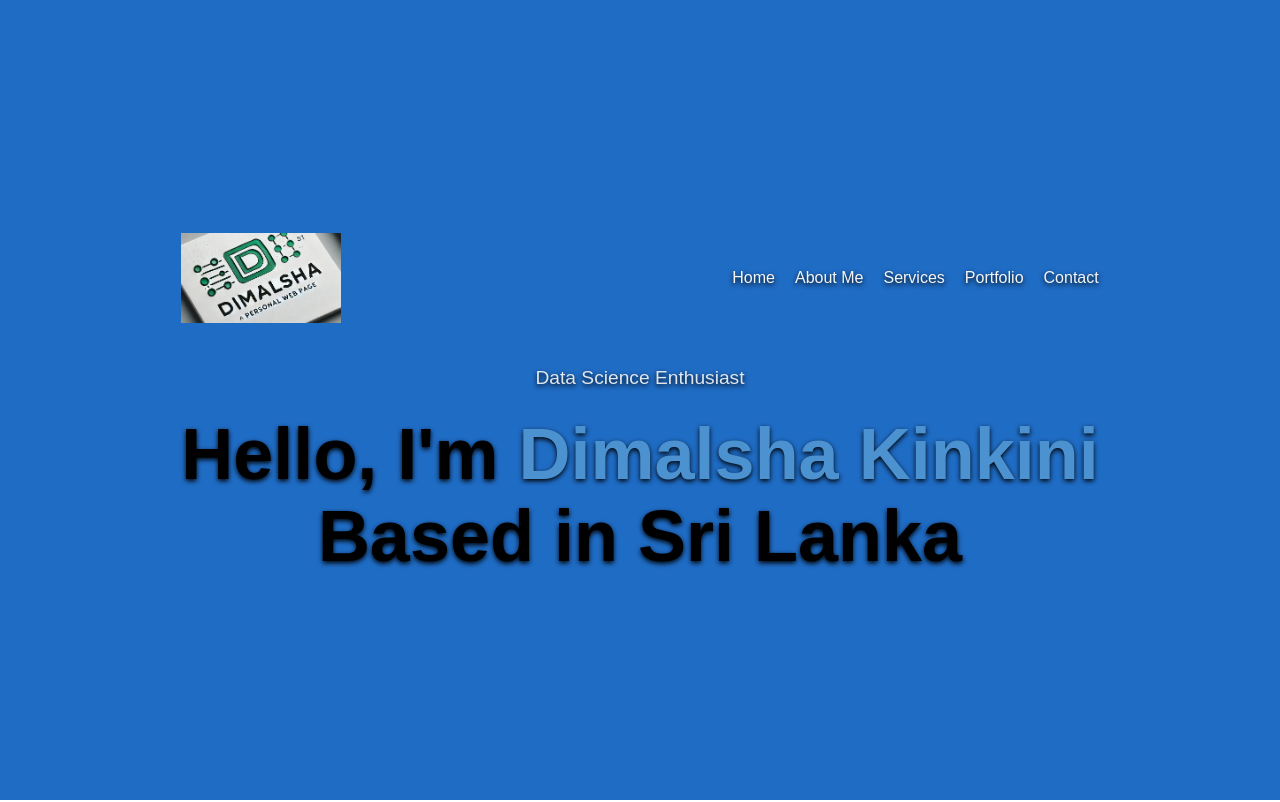
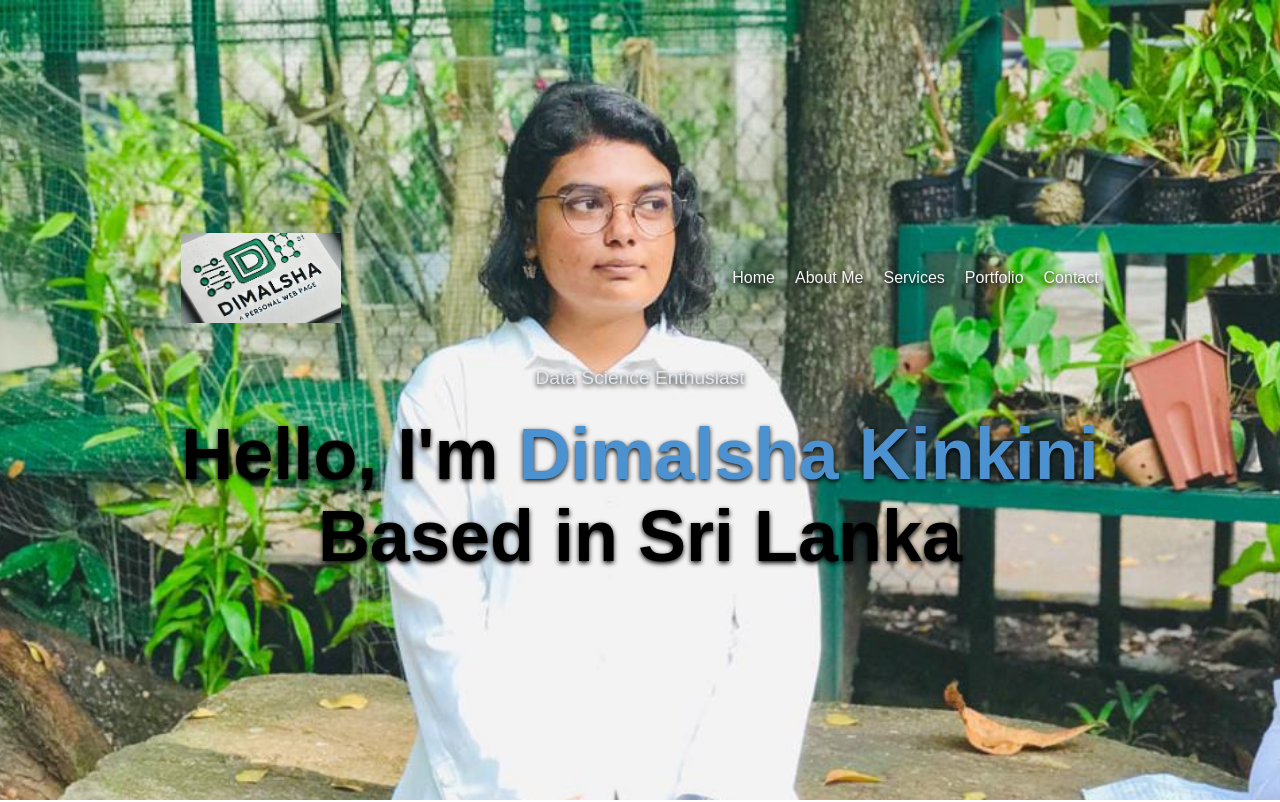
Before and after one commit to dim-cmd-bot/-din, a plain HTML site: page index.html in a window 1280 px wide. Shown: the top 802 px of the page. Drawn offline with Linux system fonts and the light colour scheme.

Commit message:
Update style.css

```diff
--- a/style.css
+++ b/style.css
@@ -12,7 +12,7 @@ body {
 #header {
     width: 100%;
     height: 100vh;
-    background-image: 7ef161fa-8b56-446a-a139-bf2e0ce5f445.jpg;
+    background-image: url(7ef161fa-8b56-446a-a139-bf2e0ce5f445.jpg);
     background-size: cover;
     background-position: center;
     display: flex;
```
